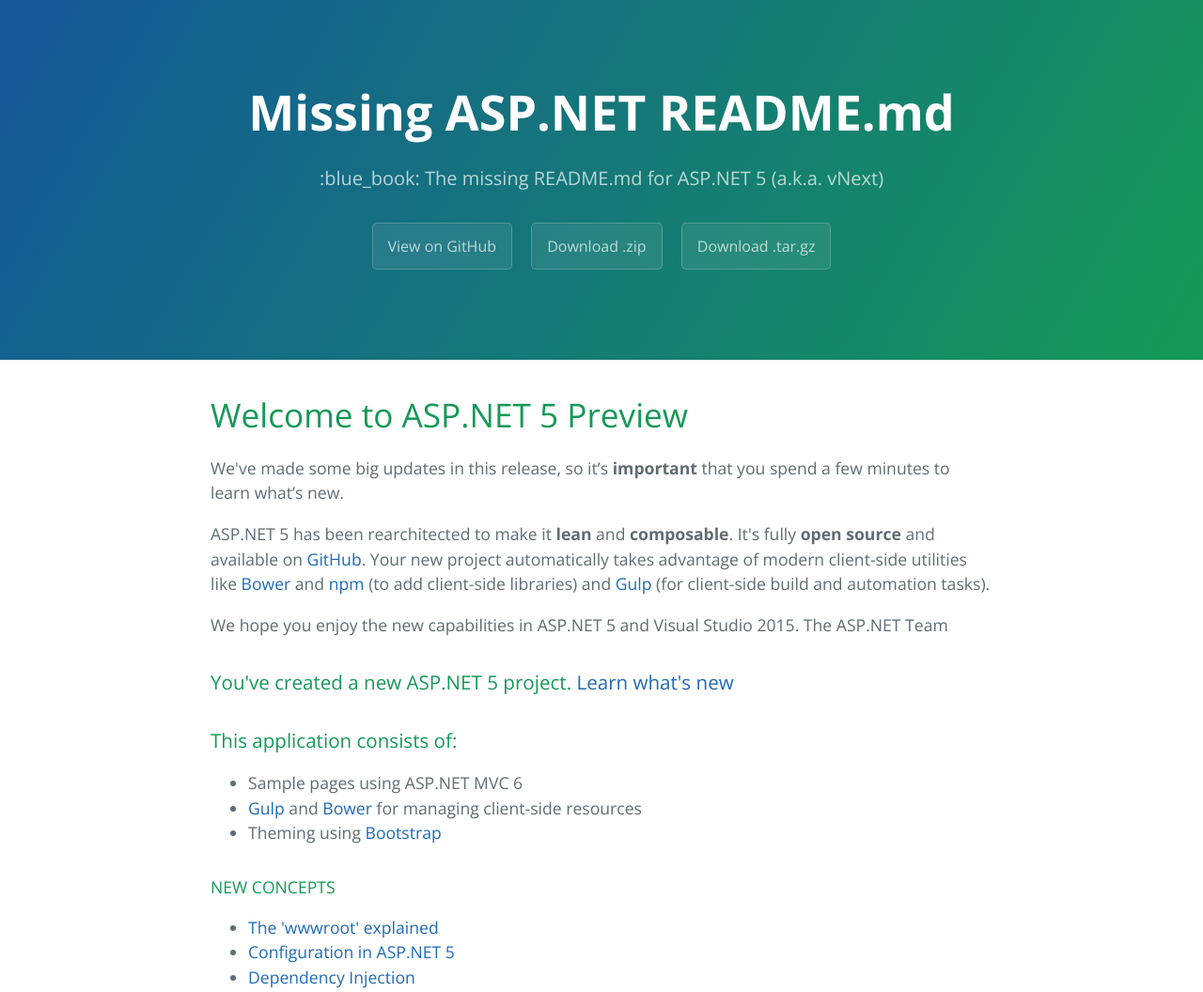
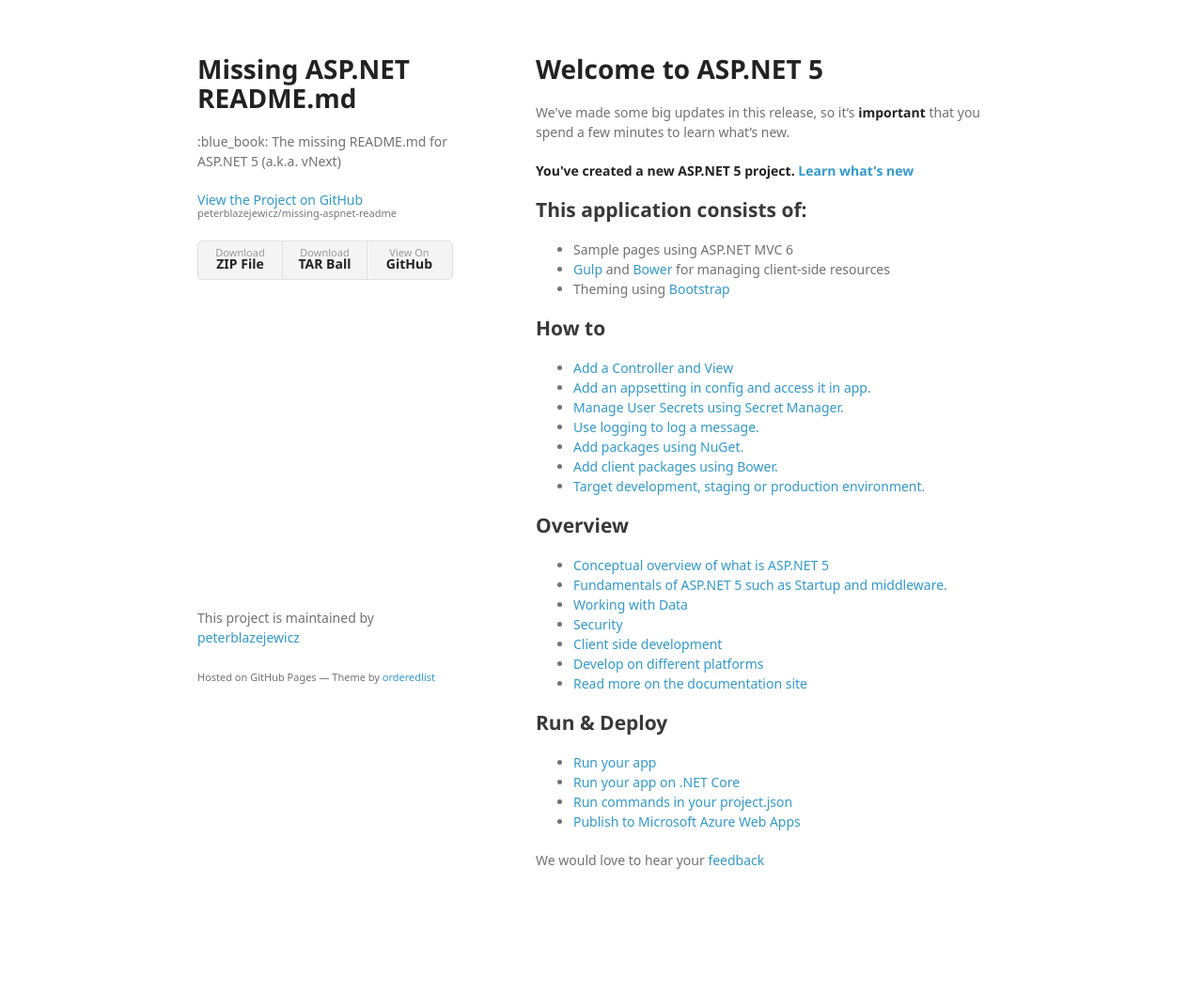
Before and after one commit to peterblazejewicz/missing-aspnet-readme, a plain HTML site: page index.html in a window 1280 px wide. Shown: the top 1056 px of the page at 94% size. After the commit the page ends 996 px from the top, so only its background shows below. Drawn offline with nearby package versions, Linux system fonts and the light colour scheme; a web font is replaced by a local one.

Commit message:
Create gh-pages branch via GitHub

```diff
--- a/index.html
+++ b/index.html
@@ -1,41 +1,42 @@
-<!DOCTYPE html>
-<html lang="en-us">
+<!doctype html>
+<html>
   <head>
-    <meta charset="UTF-8">
+    <meta charset="utf-8">
+    <meta http-equiv="X-UA-Compatible" content="chrome=1">
     <title>Missing ASP.NET README.md by peterblazejewicz</title>
-    <meta name="viewport" content="width=device-width, initial-scale=1">
-    <link rel="stylesheet" type="text/css" href="stylesheets/normalize.css" media="screen">
-    <link href='http://fonts.googleapis.com/css?family=Open+Sans:400,700' rel='stylesheet' type='text/css'>
-    <link rel="stylesheet" type="text/css" href="stylesheets/stylesheet.css" media="screen">
-    <link rel="stylesheet" type="text/css" href="stylesheets/github-light.css" media="screen">
+
+    <link rel="stylesheet" href="stylesheets/styles.css">
+    <link rel="stylesheet" href="stylesheets/github-light.css">
+    <meta name="viewport" content="width=device-width">
+    <!--[if lt IE 9]>
+    <script src="//html5shiv.googlecode.com/svn/trunk/html5.js"></script>
+    <![endif]-->
   </head>
   <body>
-    <section class="page-header">
-      <h1 class="project-name">Missing ASP.NET README.md</h1>
-      <h2 class="project-tagline">:blue_book: The missing README.md for ASP.NET 5 (a.k.a. vNext)</h2>
-      <a href="https://github.com/peterblazejewicz/missing-aspnet-readme" class="btn">View on GitHub</a>
-      <a href="https://github.com/peterblazejewicz/missing-aspnet-readme/zipball/master" class="btn">Download .zip</a>
-      <a href="https://github.com/peterblazejewicz/missing-aspnet-readme/tarball/master" class="btn">Download .tar.gz</a>
-    </section>
+    <div class="wrapper">
+      <header>
+        <h1>Missing ASP.NET README.md</h1>
+        <p>:blue_book: The missing README.md for ASP.NET 5 (a.k.a. vNext)</p>
 
-    <section class="main-content">
-      <h1>
-<a id="welcome-to-aspnet-5-preview" class="anchor" href="#welcome-to-aspnet-5-preview" aria-hidden="true"><span class="octicon octicon-link"></span></a>Welcome to ASP.NET 5 Preview</h1>
+        <p class="view"><a href="https://github.com/peterblazejewicz/missing-aspnet-readme">View the Project on GitHub <small>peterblazejewicz/missing-aspnet-readme</small></a></p>
+
+
+        <ul>
+          <li><a href="https://github.com/peterblazejewicz/missing-aspnet-readme/zipball/master">Download <strong>ZIP File</strong></a></li>
+          <li><a href="https://github.com/peterblazejewicz/missing-aspnet-readme/tarball/master">Download <strong>TAR Ball</strong></a></li>
+          <li><a href="https://github.com/peterblazejewicz/missing-aspnet-readme">View On <strong>GitHub</strong></a></li>
+        </ul>
+      </header>
+      <section>
+        <h1>
+<a id="welcome-to-aspnet-5" class="anchor" href="#welcome-to-aspnet-5" aria-hidden="true"><span class="octicon octicon-link"></span></a>Welcome to ASP.NET 5</h1>
 
 <p>We've made some big updates in this release, so it’s <strong>important</strong> that you spend a few minutes to learn what’s new.</p>
 
-<p>ASP.NET 5 has been rearchitected to make it <strong>lean</strong> and <strong>composable</strong>. It's fully <strong>open source</strong> and available on <a href="http://go.microsoft.com/fwlink/?LinkID=517854">GitHub</a>.
-Your new project automatically takes advantage of modern client-side utilities like <a href="http://go.microsoft.com/fwlink/?LinkId=518004">Bower</a> and <a href="http://go.microsoft.com/fwlink/?LinkId=518005">npm</a> (to add client-side libraries) and <a href="http://go.microsoft.com/fwlink/?LinkId=518007">Gulp</a> (for client-side build and automation tasks).</p>
+<p><strong>You've created a new ASP.NET 5 project. <a href="http://go.microsoft.com/fwlink/?LinkId=518016">Learn what's new</a></strong></p>
 
-<p>We hope you enjoy the new capabilities in ASP.NET 5 and Visual Studio 2015.
-The ASP.NET Team</p>
-
-<h3>
-<a id="youve-created-a-new-aspnet-5-project-learn-whats-new" class="anchor" href="#youve-created-a-new-aspnet-5-project-learn-whats-new" aria-hidden="true"><span class="octicon octicon-link"></span></a>You've created a new ASP.NET 5 project. <a href="http://go.microsoft.com/fwlink/?LinkId=518016">Learn what's new</a>
-</h3>
-
-<h3>
-<a id="this-application-consists-of" class="anchor" href="#this-application-consists-of" aria-hidden="true"><span class="octicon octicon-link"></span></a>This application consists of:</h3>
+<h2>
+<a id="this-application-consists-of" class="anchor" href="#this-application-consists-of" aria-hidden="true"><span class="octicon octicon-link"></span></a>This application consists of:</h2>
 
 <ul>
 <li>Sample pages using ASP.NET MVC 6</li>
@@ -45,52 +46,50 @@
 </li>
 </ul>
 
-<h4>
-<a id="new-concepts" class="anchor" href="#new-concepts" aria-hidden="true"><span class="octicon octicon-link"></span></a>NEW CONCEPTS</h4>
+<h2>
+<a id="how-to" class="anchor" href="#how-to" aria-hidden="true"><span class="octicon octicon-link"></span></a>How to</h2>
 
 <ul>
-<li><a href="http://go.microsoft.com/fwlink/?LinkId=518008">The 'wwwroot' explained</a></li>
-<li><a href="http://go.microsoft.com/fwlink/?LinkId=518012">Configuration in ASP.NET 5</a></li>
-<li><a href="http://go.microsoft.com/fwlink/?LinkId=518013">Dependency Injection</a></li>
-<li><a href="http://go.microsoft.com/fwlink/?LinkId=518014">Razor TagHelpers</a></li>
-<li><a href="http://go.microsoft.com/fwlink/?LinkID=517849">Manage client packages using Gulp</a></li>
-<li><a href="http://go.microsoft.com/fwlink/?LinkID=517850">Develop on different platforms</a></li>
+<li><a href="http://go.microsoft.com/fwlink/?LinkID=398600">Add a Controller and View</a></li>
+<li><a href="http://go.microsoft.com/fwlink/?LinkID=699562">Add an appsetting in config and access it in app.</a></li>
+<li><a href="http://go.microsoft.com/fwlink/?LinkId=699315">Manage User Secrets using Secret Manager.</a></li>
+<li><a href="http://go.microsoft.com/fwlink/?LinkId=699316">Use logging to log a message.</a></li>
+<li><a href="http://go.microsoft.com/fwlink/?LinkId=699317">Add packages using NuGet.</a></li>
+<li><a href="http://go.microsoft.com/fwlink/?LinkId=699318">Add client packages using Bower.</a></li>
+<li><a href="http://go.microsoft.com/fwlink/?LinkId=699319">Target development, staging or production environment.</a></li>
 </ul>
 
-<h4>
-<a id="customize-app" class="anchor" href="#customize-app" aria-hidden="true"><span class="octicon octicon-link"></span></a>CUSTOMIZE APP</h4>
+<h2>
+<a id="overview" class="anchor" href="#overview" aria-hidden="true"><span class="octicon octicon-link"></span></a>Overview</h2>
 
 <ul>
-<li><a href="http://go.microsoft.com/fwlink/?LinkID=398600">Add Controllers and Views</a></li>
-<li><a href="http://go.microsoft.com/fwlink/?LinkID=398602">Add Data using EntityFramework</a></li>
-<li><a href="http://go.microsoft.com/fwlink/?LinkID=398603">Add Authentication using Identity</a></li>
-<li><a href="http://go.microsoft.com/fwlink/?LinkID=398606">Add real time support using SignalR</a></li>
-<li><a href="http://go.microsoft.com/fwlink/?LinkID=398604">Add Class library</a></li>
-<li><a href="http://go.microsoft.com/fwlink/?LinkId=518009">Add Web APIs with MVC 6</a></li>
-<li><a href="http://go.microsoft.com/fwlink/?LinkID=517848">Add client packages using Bower</a></li>
+<li><a href="http://go.microsoft.com/fwlink/?LinkId=518008">Conceptual overview of what is ASP.NET 5</a></li>
+<li><a href="http://go.microsoft.com/fwlink/?LinkId=699320">Fundamentals of ASP.NET 5 such as Startup and middleware.</a></li>
+<li><a href="http://go.microsoft.com/fwlink/?LinkId=398602">Working with Data</a></li>
+<li><a href="http://go.microsoft.com/fwlink/?LinkId=398603">Security</a></li>
+<li><a href="http://go.microsoft.com/fwlink/?LinkID=699321">Client side development</a></li>
+<li><a href="http://go.microsoft.com/fwlink/?LinkID=699322">Develop on different platforms</a></li>
+<li><a href="http://go.microsoft.com/fwlink/?LinkID=699323">Read more on the documentation site</a></li>
 </ul>
 
-<h4>
-<a id="deploy" class="anchor" href="#deploy" aria-hidden="true"><span class="octicon octicon-link"></span></a>DEPLOY</h4>
+<h2>
+<a id="run--deploy" class="anchor" href="#run--deploy" aria-hidden="true"><span class="octicon octicon-link"></span></a>Run &amp; Deploy</h2>
 
 <ul>
-<li><a href="http://go.microsoft.com/fwlink/?LinkID=517851">Run your app locally</a></li>
-<li><a href="http://go.microsoft.com/fwlink/?LinkID=517852">Run your app on ASP.NET Core 5</a></li>
-<li><a href="http://go.microsoft.com/fwlink/?LinkID=517853">Run commands in your 'project.json'</a></li>
-<li><a href="http://go.microsoft.com/fwlink/?LinkID=398609">Publish to Microsoft Azure Web Sites</a></li>
-<li><a href="http://go.microsoft.com/fwlink/?LinkId=518019">Publish to the file system</a></li>
+<li><a href="http://go.microsoft.com/fwlink/?LinkID=517851">Run your app</a></li>
+<li><a href="http://go.microsoft.com/fwlink/?LinkID=517852">Run your app on .NET Core</a></li>
+<li><a href="http://go.microsoft.com/fwlink/?LinkID=517853">Run commands in your project.json</a></li>
+<li><a href="http://go.microsoft.com/fwlink/?LinkID=398609">Publish to Microsoft Azure Web Apps</a></li>
 </ul>
 
 <p>We would love to hear your <a href="http://go.microsoft.com/fwlink/?LinkId=518015">feedback</a></p>
-
-      <footer class="site-footer">
-        <span class="site-footer-owner"><a href="https://github.com/peterblazejewicz/missing-aspnet-readme">Missing ASP.NET README.md</a> is maintained by <a href="https://github.com/peterblazejewicz">peterblazejewicz</a>.</span>
-
-        <span class="site-footer-credits">This page was generated by <a href="https://pages.github.com">GitHub Pages</a> using the <a href="https://github.com/jasonlong/cayman-theme">Cayman theme</a> by <a href="https://twitter.com/jasonlong">Jason Long</a>.</span>
+      </section>
+      <footer>
+        <p>This project is maintained by <a href="https://github.com/peterblazejewicz">peterblazejewicz</a></p>
+        <p><small>Hosted on GitHub Pages &mdash; Theme by <a href="https://github.com/orderedlist">orderedlist</a></small></p>
       </footer>
-
-    </section>
-
+    </div>
+    <script src="javascripts/scale.fix.js"></script>
 
   </body>
 </html>
--- /dev/null
+++ b/stylesheets/styles.css
@@ -0,0 +1,324 @@
+@font-face {
+  font-family: 'Noto Sans';
+  font-weight: 400;
+  font-style: normal;
+  src: url('../fonts/Noto-Sans-regular/Noto-Sans-regular.eot');
+  src: url('../fonts/Noto-Sans-regular/Noto-Sans-regular.eot?#iefix') format('embedded-opentype'),
+       local('Noto Sans'),
+       local('Noto-Sans-regular'),
+       url('../fonts/Noto-Sans-regular/Noto-Sans-regular.woff2') format('woff2'),
+       url('../fonts/Noto-Sans-regular/Noto-Sans-regular.woff') format('woff'),
+       url('../fonts/Noto-Sans-regular/Noto-Sans-regular.ttf') format('truetype'),
+       url('../fonts/Noto-Sans-regular/Noto-Sans-regular.svg#NotoSans') format('svg');
+}
+
+@font-face {
+  font-family: 'Noto Sans';
+  font-weight: 700;
+  font-style: normal;
+  src: url('../fonts/Noto-Sans-700/Noto-Sans-700.eot');
+  src: url('../fonts/Noto-Sans-700/Noto-Sans-700.eot?#iefix') format('embedded-opentype'),
+       local('Noto Sans Bold'),
+       local('Noto-Sans-700'),
+       url('../fonts/Noto-Sans-700/Noto-Sans-700.woff2') format('woff2'),
+       url('../fonts/Noto-Sans-700/Noto-Sans-700.woff') format('woff'),
+       url('../fonts/Noto-Sans-700/Noto-Sans-700.ttf') format('truetype'),
+       url('../fonts/Noto-Sans-700/Noto-Sans-700.svg#NotoSans') format('svg');
+}
+
+@font-face {
+  font-family: 'Noto Sans';
+  font-weight: 400;
+  font-style: italic;
+  src: url('../fonts/Noto-Sans-italic/Noto-Sans-italic.eot');
+  src: url('../fonts/Noto-Sans-italic/Noto-Sans-italic.eot?#iefix') format('embedded-opentype'),
+       local('Noto Sans Italic'),
+       local('Noto-Sans-italic'),
+       url('../fonts/Noto-Sans-italic/Noto-Sans-italic.woff2') format('woff2'),
+       url('../fonts/Noto-Sans-italic/Noto-Sans-italic.woff') format('woff'),
+       url('../fonts/Noto-Sans-italic/Noto-Sans-italic.ttf') format('truetype'),
+       url('../fonts/Noto-Sans-italic/Noto-Sans-italic.svg#NotoSans') format('svg');
+}
+
+@font-face {
+  font-family: 'Noto Sans';
+  font-weight: 700;
+  font-style: italic;
+  src: url('../fonts/Noto-Sans-700italic/Noto-Sans-700italic.eot');
+  src: url('../fonts/Noto-Sans-700italic/Noto-Sans-700italic.eot?#iefix') format('embedded-opentype'),
+       local('Noto Sans Bold Italic'),
+       local('Noto-Sans-700italic'),
+       url('../fonts/Noto-Sans-700italic/Noto-Sans-700italic.woff2') format('woff2'),
+       url('../fonts/Noto-Sans-700italic/Noto-Sans-700italic.woff') format('woff'),
+       url('../fonts/Noto-Sans-700italic/Noto-Sans-700italic.ttf') format('truetype'),
+       url('../fonts/Noto-Sans-700italic/Noto-Sans-700italic.svg#NotoSans') format('svg');
+}
+
+body {
+  background-color: #fff;
+  padding:50px;
+  font: 14px/1.5 "Noto Sans", "Helvetica Neue", Helvetica, Arial, sans-serif;
+  color:#727272;
+  font-weight:400;
+}
+
+h1, h2, h3, h4, h5, h6 {
+  color:#222;
+  margin:0 0 20px;
+}
+
+p, ul, ol, table, pre, dl {
+  margin:0 0 20px;
+}
+
+h1, h2, h3 {
+  line-height:1.1;
+}
+
+h1 {
+  font-size:28px;
+}
+
+h2 {
+  color:#393939;
+}
+
+h3, h4, h5, h6 {
+  color:#494949;
+}
+
+a {
+  color:#39c;
+  text-decoration:none;
+}
+
+a:hover {
+  color:#069;
+}
+
+a small {
+  font-size:11px;
+  color:#777;
+  margin-top:-0.3em;
+  display:block;
+}
+
+a:hover small {
+  color:#777;
+}
+
+.wrapper {
+  width:860px;
+  margin:0 auto;
+}
+
+blockquote {
+  border-left:1px solid #e5e5e5;
+  margin:0;
+  padding:0 0 0 20px;
+  font-style:italic;
+}
+
+code, pre {
+  font-family:Monaco, Bitstream Vera Sans Mono, Lucida Console, Terminal, Consolas, Liberation Mono, DejaVu Sans Mono, Courier New, monospace;
+  color:#333;
+  font-size:12px;
+}
+
+pre {
+  padding:8px 15px;
+  background: #f8f8f8;
+  border-radius:5px;
+  border:1px solid #e5e5e5;
+  overflow-x: auto;
+}
+
+table {
+  width:100%;
+  border-collapse:collapse;
+}
+
+th, td {
+  text-align:left;
+  padding:5px 10px;
+  border-bottom:1px solid #e5e5e5;
+}
+
+dt {
+  color:#444;
+  font-weight:700;
+}
+
+th {
+  color:#444;
+}
+
+img {
+  max-width:100%;
+}
+
+header {
+  width:270px;
+  float:left;
+  position:fixed;
+  -webkit-font-smoothing:subpixel-antialiased;
+}
+
+header ul {
+  list-style:none;
+  height:40px;
+  padding:0;
+  background: #f4f4f4;
+  border-radius:5px;
+  border:1px solid #e0e0e0;
+  width:270px;
+}
+
+header li {
+  width:89px;
+  float:left;
+  border-right:1px solid #e0e0e0;
+  height:40px;
+}
+
+header li:first-child a {
+  border-radius:5px 0 0 5px;
+}
+
+header li:last-child a {
+  border-radius:0 5px 5px 0;
+}
+
+header ul a {
+  line-height:1;
+  font-size:11px;
+  color:#999;
+  display:block;
+  text-align:center;
+  padding-top:6px;
+  height:34px;
+}
+
+header ul a:hover {
+  color:#999;
+}
+
+header ul a:active {
+  background-color:#f0f0f0;
+}
+
+strong {
+  color:#222;
+  font-weight:700;
+}
+
+header ul li + li + li {
+  border-right:none;
+  width:89px;
+}
+
+header ul a strong {
+  font-size:14px;
+  display:block;
+  color:#222;
+}
+
+section {
+  width:500px;
+  float:right;
+  padding-bottom:50px;
+}
+
+small {
+  font-size:11px;
+}
+
+hr {
+  border:0;
+  background:#e5e5e5;
+  height:1px;
+  margin:0 0 20px;
+}
+
+footer {
+  width:270px;
+  float:left;
+  position:fixed;
+  bottom:50px;
+  -webkit-font-smoothing:subpixel-antialiased;
+}
+
+@media print, screen and (max-width: 960px) {
+
+  div.wrapper {
+    width:auto;
+    margin:0;
+  }
+
+  header, section, footer {
+    float:none;
+    position:static;
+    width:auto;
+  }
+
+  header {
+    padding-right:320px;
+  }
+
+  section {
+    border:1px solid #e5e5e5;
+    border-width:1px 0;
+    padding:20px 0;
+    margin:0 0 20px;
+  }
+
+  header a small {
+    display:inline;
+  }
+
+  header ul {
+    position:absolute;
+    right:50px;
+    top:52px;
+  }
+}
+
+@media print, screen and (max-width: 720px) {
+  body {
+    word-wrap:break-word;
+  }
+
+  header {
+    padding:0;
+  }
+
+  header ul, header p.view {
+    position:static;
+  }
+
+  pre, code {
+    word-wrap:normal;
+  }
+}
+
+@media print, screen and (max-width: 480px) {
+  body {
+    padding:15px;
+  }
+
+  header ul {
+    width:99%;
+  }
+
+  header li, header ul li + li + li {
+    width:33%;
+  }
+}
+
+@media print {
+  body {
+    padding:0.4in;
+    font-size:12pt;
+    color:#444;
+  }
+}
```
Also changed, not shown: javascripts/scale.fix.js (added, +17 -0 lines), params.json (+1 -1 lines).
